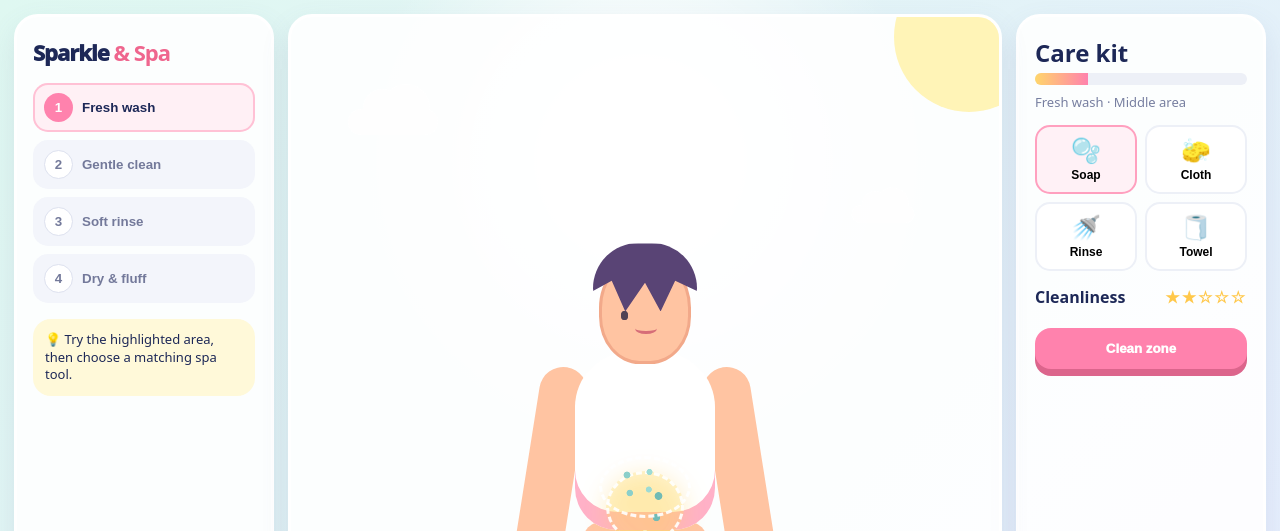
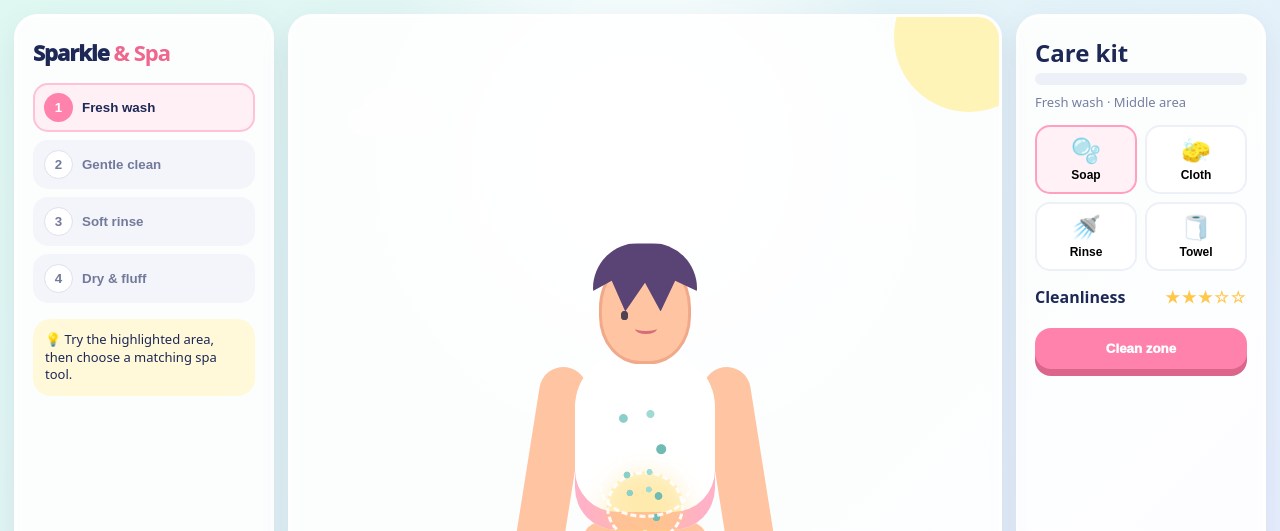
Before and after one commit to gabe72539-creator/PlayGround, a plain HTML site: page index.html in a window 1280 px wide. Both pictures are taken after a click on the button "Clean zone". Shown: the top 531 px of the page. Drawn offline with Linux system fonts and the light colour scheme.

Commit message:
Publish static build for issue #9
Run: 44910724890
Attempt: 1
Generation: 3
Source: c1d937bab7c60a84407b8b6ed7aa8d0765ddfcff

```diff
--- a/index.html
+++ b/index.html
@@ -39,12 +39,13 @@
 <script>
 const zones=[...document.querySelectorAll('.zone')],steps=[...document.querySelectorAll('.step')],tools=[...document.querySelectorAll('.tool')];
 let stage=0,zoneIndex=0,score=0,tool='soap',cleaned=0;
-const labels=[['Wash','Fresh wash'],['Lather','Gentle clean'],['Rinse','Soft rinse'],['Dry','Dry & fluff']], order=['upper','middle','back','legs'];
-function selectZone(i){zoneIndex=i;zones.forEach((z,n)=>z.classList.toggle('activeZone',n===i))}
-function setStage(n){stage=n;steps.forEach((s,i)=>{s.classList.toggle('active',i===n);s.classList.toggle('done',i<n)});tools.forEach(t=>t.classList.toggle('active',t.dataset.tool===['soap','cloth','rinse','towel'][n]));tool=['soap','cloth','rinse','towel'][n];document.getElementById('taskName').textContent=labels[n][1]+' · '+['Upper','Middle','Back','Leg'][zoneIndex]+' area'}
+const labels=[['Wash','Fresh wash'],['Lather','Gentle clean'],['Rinse','Soft rinse'],['Dry','Dry & fluff']], zoneNames=['Upper','Middle','Back','Leg'];
+const completed=zones.map(()=>0);
+function selectZone(i){zoneIndex=i;zones.forEach((z,n)=>z.classList.toggle('activeZone',n===i));updateTask()}
+function setStage(n){stage=n;steps.forEach((s,i)=>{s.classList.toggle('active',i===n);s.classList.toggle('done',i<n)});tools.forEach(t=>t.classList.toggle('active',t.dataset.tool===['soap','cloth','rinse','towel'][n]));tool=['soap','cloth','rinse','towel'][n];updateTask()}
 function bubbles(el){for(let i=0;i<10;i++){let b=document.createElement('i');b.className='bubble';const r=el.getBoundingClientRect(),x=Math.random()*r.width,y=Math.random()*r.height;b.style.cssText=`width:${8+Math.random()*14}px;height:${8+Math.random()*14}px;left:${x}px;top:${y}px`;el.appendChild(b);setTimeout(()=>b.remove(),1000)}}
-function clean(){const z=zones[zoneIndex];if(!z.classList.contains('dirty')){selectZone((zoneIndex+1)%zones.length);updateTask();return}z.classList.remove('dirty');bubbles(z);const foam=document.getElementById('foam');foam.className='foam show';foam.style.left=(stage===0?65:zoneIndex===1?68:zoneIndex===2?58:45)+'px';foam.style.top=(zoneIndex===0?150:zoneIndex===1?220:zoneIndex===2?205:300)+'px';setTimeout(()=>foam.className='foam',500);cleaned++;score=Math.min(100,Math.round(cleaned/4*100));document.getElementById('progress').style.width=score+'%';document.getElementById('stars').textContent='★'.repeat(Math.ceil(score/20))+'☆'.repeat(5-Math.ceil(score/20));if(cleaned>=4){if(stage<3){stage++;cleaned=0;document.getElementById('progress').style.width='0%';setStage(stage);selectZone(0)}else document.getElementById('win').classList.add('show')}else selectZone((zoneIndex+1)%zones.length);updateTask()}
-function updateTask(){const names=['Upper','Middle','Back','Leg'];document.getElementById('taskName').textContent=labels[stage][1]+' · '+names[zoneIndex]+' area'}
+function clean(){const z=zones[zoneIndex];if(completed[zoneIndex]===stage){selectZone((zoneIndex+1)%zones.length);return}completed[zoneIndex]=stage;z.classList.remove('dirty');bubbles(z);const foam=document.getElementById('foam');foam.className='foam show';foam.style.left=(zoneIndex===0?65:zoneIndex===1?68:zoneIndex===2?58:45)+'px';foam.style.top=(zoneIndex===0?150:zoneIndex===1?220:zoneIndex===2?205:300)+'px';setTimeout(()=>foam.className='foam',500);cleaned++;score=Math.min(100,Math.round((stage*4+cleaned)/16*100));document.getElementById('progress').style.width=score+'%';document.getElementById('stars').textContent='★'.repeat(Math.ceil(score/20))+'☆'.repeat(5-Math.ceil(score/20));if(cleaned>=4){cleaned=0;if(stage<3){setStage(stage+1);zones.forEach(x=>x.classList.add('dirty'));selectZone(0)}else{zones.forEach(x=>x.classList.remove('dirty'));document.getElementById('win').classList.add('show')}}else selectZone((zoneIndex+1)%zones.length)}
+function updateTask(){document.getElementById('taskName').textContent=labels[stage][1]+' · '+zoneNames[zoneIndex]+' area'}
 zones.forEach((z,i)=>z.onclick=()=>selectZone(i));tools.forEach(t=>t.onclick=()=>{tool=t.dataset.tool;tools.forEach(x=>x.classList.toggle('active',x===t));const n=['soap','cloth','rinse','towel'].indexOf(tool);if(n>=0)setStage(n)});document.getElementById('cleanBtn').onclick=clean;
 steps.forEach(s=>s.onclick=()=>setStage(+s.dataset.step));document.getElementByById('again').onclick=()=>location.reload();
 </script></body></html>
```
Also changed, not shown: .omgithub/deployment.json.
